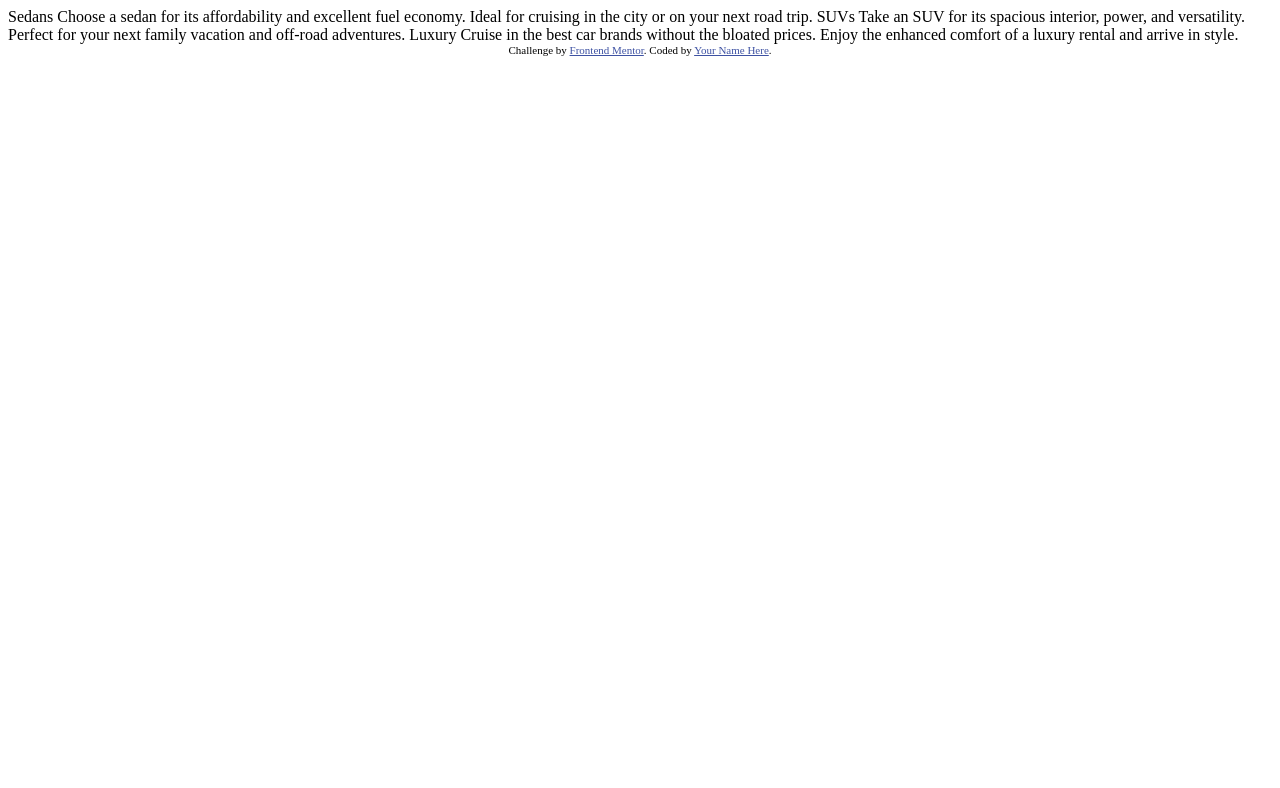
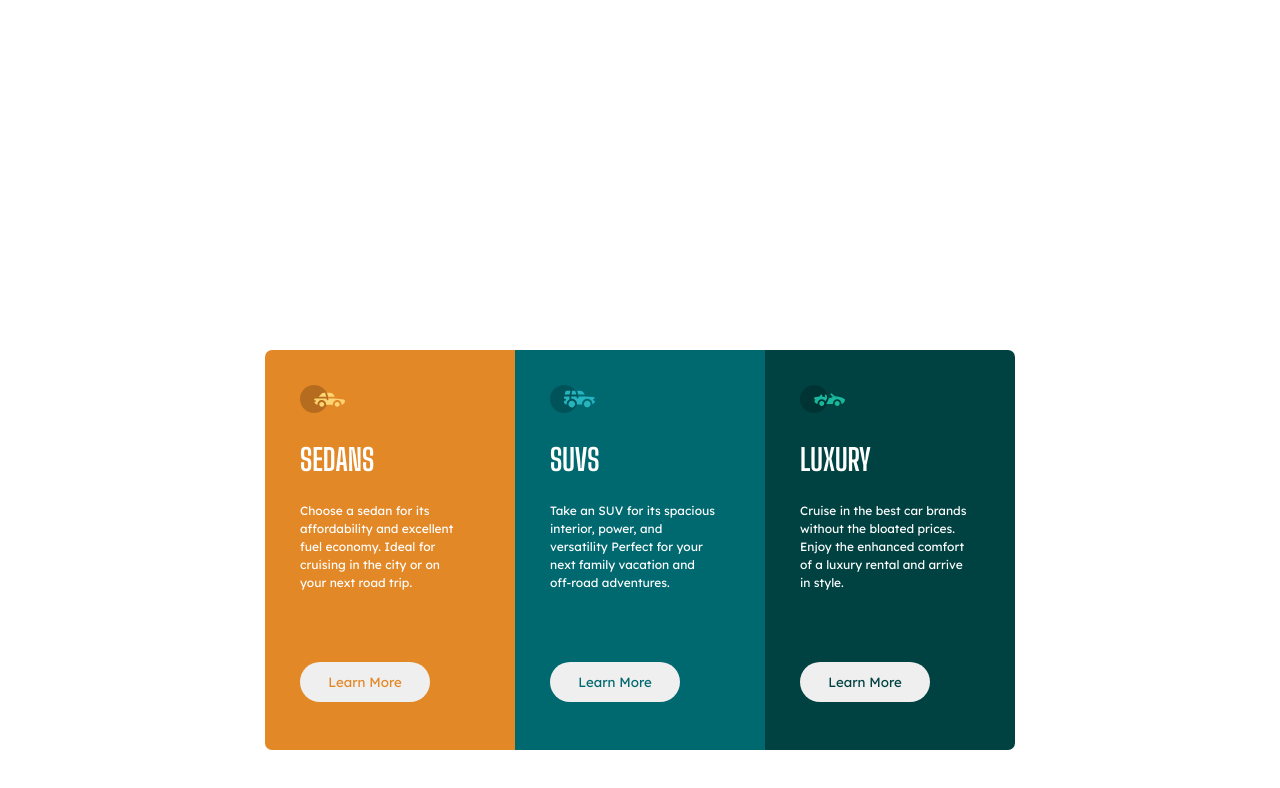
Before and after one commit to Izukamma/3-column-preview-card, a plain HTML site: page index.html in a window 1280 px wide. Drawn offline with Linux system fonts and the light colour scheme.

Commit message:
2/14/2024

```diff
--- a/index.html
+++ b/index.html
@@ -1,22 +1,65 @@
 <!DOCTYPE html>
 <html lang="en">
-<head>
-  <meta charset="UTF-8">
-  <meta name="viewport" content="width=device-width, initial-scale=1.0"> <!-- displays site properly based on user's device -->
+  <head>
+    <meta charset="UTF-8" />
+    <meta name="viewport" content="width=device-width, initial-scale=1.0" />
+    <!-- displays site properly based on user's device -->
+    <link
+      rel="icon"
+      type="image/png"
+      sizes="32x32"
+      href="./images/favicon-32x32.png"
+    />
+    <link rel="stylesheet" href="style.css" />
+    <title>Frontend Mentor | 3-column preview card component</title>
+  </head>
+  <body>
+    <div class="card">
+      <div class="card1">
+        <img alt="Sudan-Car-Logo" src="images/icon-sedans.svg" />
+        <h1>SEDANS</h1>
 
-  <link rel="icon" type="image/png" sizes="32x32" href="./images/favicon-32x32.png">
+        <div class="para">
+          <p>Choose a sedan for its</p>
+          <p>affordability and excellent</p>
+          <p>fuel economy. Ideal for</p>
+          <p>cruising in the city or on</p>
+          <p>your next road trip.</p>
+        </div>
 
-  <title>Frontend Mentor | 3-column preview card component</title>
+        <button id="btn1" class="btn">Learn More</button>
+      </div>
+      <div class="card2">
+        <img alt="Suv-Car-Logo" src="images/icon-suvs.svg" />
+        <h1>SUVS</h1>
 
-  <!-- Feel free to remove these styles or customise in your own stylesheet 👍 -->
-  <style>
-    .attribution { font-size: 11px; text-align: center; }
-    .attribution a { color: hsl(228, 45%, 44%); }
-  </style>
-</head>
-<body>
+        <div class="para">
+          <p>Take an SUV for its spacious</p>
+          <p>interior, power, and</p>
+          <p>versatility Perfect for your</p>
+          <p>next family vacation and</p>
+          <p>off-road adventures.</p>
+        </div>
 
-  Sedans
+        <button id="btn2" class="btn">Learn More</button>
+      </div>
+      <div class="card3">
+        <img alt="Luxury-Car-Logo" src="images/icon-luxury.svg" />
+        <h1>LUXURY</h1>
+        <p></p>
+
+        <div class="para">
+          <p>Cruise in the best car brands</p>
+          <p>without the bloated prices.</p>
+          <p>Enjoy the enhanced comfort</p>
+          <p>of a luxury rental and arrive</p>
+          <p>in style.</p>
+        </div>
+        <button id="btn3" class="btn">Learn More</button>
+      </div>
+    </div>
+
+    <!-- Sedans
   Choose a sedan for its affordability and excellent fuel economy. Ideal for cruising in the city
   or on your next road trip.
 
@@ -26,11 +69,6 @@
 
   Luxury
   Cruise in the best car brands without the bloated prices. Enjoy the enhanced comfort of a luxury
-  rental and arrive in style.
-
-  <div class="attribution">
-    Challenge by <a href="https://www.frontendmentor.io?ref=challenge" target="_blank">Frontend Mentor</a>.
-    Coded by <a href="#">Your Name Here</a>.
-  </div>
-</body>
+  rental and arrive in style. -->
+  </body>
 </html>
--- /dev/null
+++ b/style.css
@@ -0,0 +1,97 @@
+@import url("https://fonts.googleapis.com/css2?family=Big+Shoulders+Display:wght@700&family=Lexend+Deca&display=swap");
+
+:root {
+  --background-color1: hsl(31, 77%, 52%);
+  --background-color2: hsl(184, 100%, 22%);
+  --background-color3: hsl(179, 100%, 13%);
+}
+
+* {
+  font-family: "Big Shoulders Display", sans-serif;
+  box-sizing: border-box;
+  margin: 0;
+  padding: 0;
+}
+
+.card {
+  /* width: 600px;
+  background-color: green; */
+  margin: 0 auto;
+  margin-top: 350px;
+  display: grid;
+  grid-template-columns: 250px 250px 250px;
+  height: 400px;
+  border-radius: 9px;
+  align-items: center;
+  justify-content: center;
+}
+
+.card1 {
+  background-color: var(--background-color1);
+  height: 400px;
+  padding-left: 35px;
+  padding-top: 35px;
+  font-size: 15px;
+  border-radius: 7px 0 0 7px;
+}
+.card2 {
+  background-color: var(--background-color2);
+  height: 400px;
+  padding-left: 35px;
+  padding-right: 20px;
+  padding-top: 35px;
+  font-size: 15px;
+}
+.card3 {
+  background-color: var(--background-color3);
+  height: 400px;
+  padding-left: 35px;
+  padding-top: 35px;
+  padding-right: 30px;
+  font-size: 15px;
+  border-radius: 0px 7px 7px 0px;
+}
+
+p {
+  font-family: "Lexend Deca", sans-serif;
+  color: white;
+  font-size: 12px;
+  line-height: 1.5;
+}
+
+img {
+  width: 45px;
+}
+
+.para {
+  margin-top: 25px;
+}
+
+h1 {
+  margin-top: 25px;
+  color: white;
+}
+
+button {
+  margin-top: 70px;
+  width: 130px;
+  padding: 12px;
+  border: none;
+  border-radius: 50px;
+}
+
+.btn {
+  font-family: "Lexend Deca", sans-serif;
+  cursor: pointer;
+}
+#btn1 {
+  color: var(--background-color1);
+}
+
+#btn2 {
+  color: var(--background-color2);
+}
+
+#btn3 {
+  color: var(--background-color3);
+}
```
